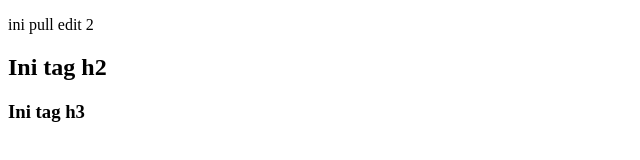
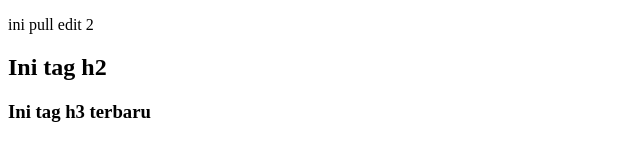
Before and after one commit to mawan55/project-tim-1, a plain HTML site: page index.html in a window 1280 px wide. Shown: the full height of the page, 0-640 px from the left. Drawn offline with Linux system fonts and the light colour scheme.

Commit message:
h3 terbaru

```diff
--- a/index.html
+++ b/index.html
@@ -11,6 +11,6 @@
         edit 2
     </p>
     <h2>Ini tag h2</h2>
-    <h3>Ini tag h3</h3>
+    <h3>Ini tag h3 terbaru</h3>
 </body>
 </html>
```
